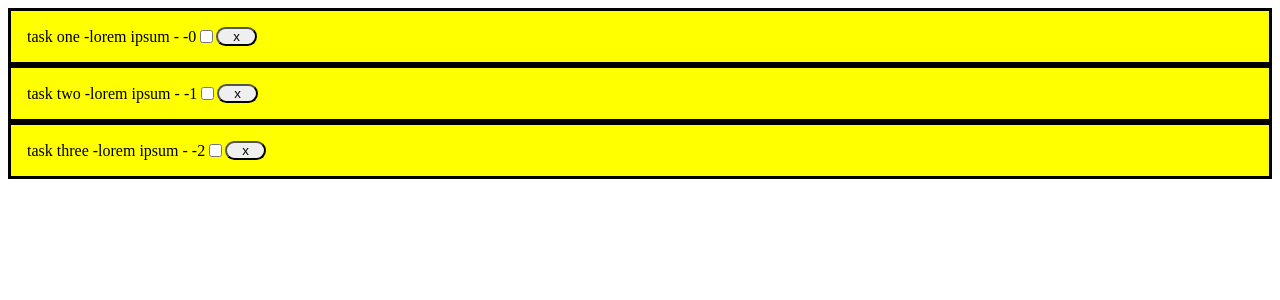
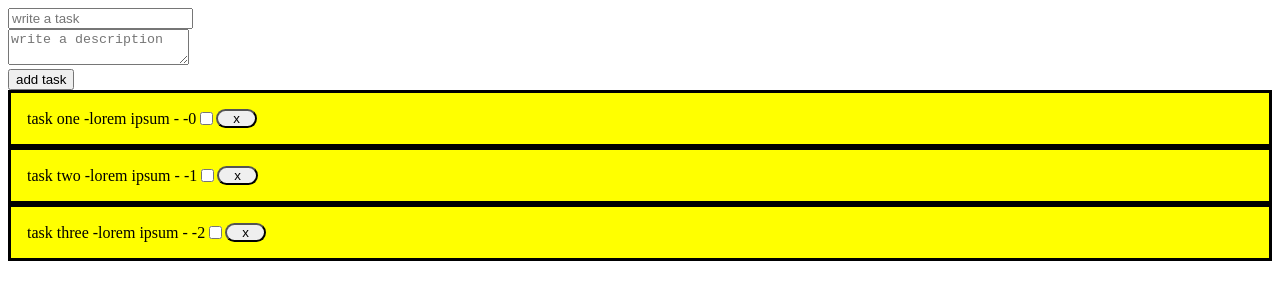
Before and after one commit to macluiggy/freeCodeCamp.org, a React (Create React App) app in the folder Front end libraries/React/aprendiendo-react/: page / in a window 1280 px wide. Shown: the top 300 px of the page. Built offline with nearby package versions, Linux system fonts and the light colour scheme.

Commit message:
pasando funciones entre conponentes con this.props

```diff
--- a/Front end libraries/React/aprendiendo-react/public/index.html
+++ b/Front end libraries/React/aprendiendo-react/public/index.html
@@ -15,6 +15,7 @@
       user's mobile device or desktop. See https://developers.google.com/web/fundamentals/web-app-manifest/
     -->
     <link rel="manifest" href="%PUBLIC_URL%/manifest.json" />
+
     <!--
       Notice the use of %PUBLIC_URL% in the tags above.
       It will be replaced with the URL of the `public` folder during the build.
@@ -28,7 +29,7 @@
   </head>
   <body>
     <noscript>You need to enable JavaScript to run this app.</noscript>
-    <div id="root"></div>
+    <div id="root">br</div>
     <!--
       This HTML file is a template.
       If you open it directly in the browser, you will see an empty page.
--- a/Front end libraries/React/aprendiendo-react/src/App.js
+++ b/Front end libraries/React/aprendiendo-react/src/App.js
@@ -2,15 +2,30 @@
 import './App.css';
 import React, {Component} from 'react';
 import tasks from './sample/tasks.json';
+//Components
 import Tasks from './components/Tasks';
+import TaskForm from './components/TaskForm';
 
 
 class App extends Component {
   state = {
     tasks: tasks
   }
+  addTask = (title, description) => {
+    const newTask = {
+      id: 45,
+      title: title,
+      description: description,
+      done: false
+    }
+    console.log( newTask)
+    this.setState({
+      tasks: [...this.state.tasks, newTask]
+    })
+  }
   render() {
     return <div>
+        <TaskForm addTask={this.addTask}/>
         <Tasks tasks={this.state.tasks}/>
     </div>
   }
--- /dev/null
+++ b/Front end libraries/React/aprendiendo-react/src/components/TaskForm.js
@@ -0,0 +1,37 @@
+import React, {Component} from 'react';
+
+export default class TaskForm extends Component {
+	state = {
+		title: '',
+		description: ''
+	}
+	submitForm = e => {
+		e.preventDefault();
+		this.props.addTask(this.state.title, this.state.description)
+	}
+	getInputValue = e => {
+		//console.log(e.target.name, e.target.value)
+		this.setState({
+			[e.target.name]: e.target.value
+		})
+	}
+	render() {
+		return (
+			<form onSubmit={this.submitForm}>
+				<input
+				type="text"
+				name="title"
+				placeholder="write a task"
+				onInput={this.getInputValue} value={this.state.title}/>
+				<br/>
+				<textarea
+				name="description"
+				placeholder="write a description"
+				onChange={this.getInputValue}
+				value={this.state.description}></textarea>
+				<br />
+				<input type="submit" value="add task" />
+			</form>
+			)
+	}
+}
```
Also changed, not shown: 1 other file (tests, documents, lock files or other folders).
